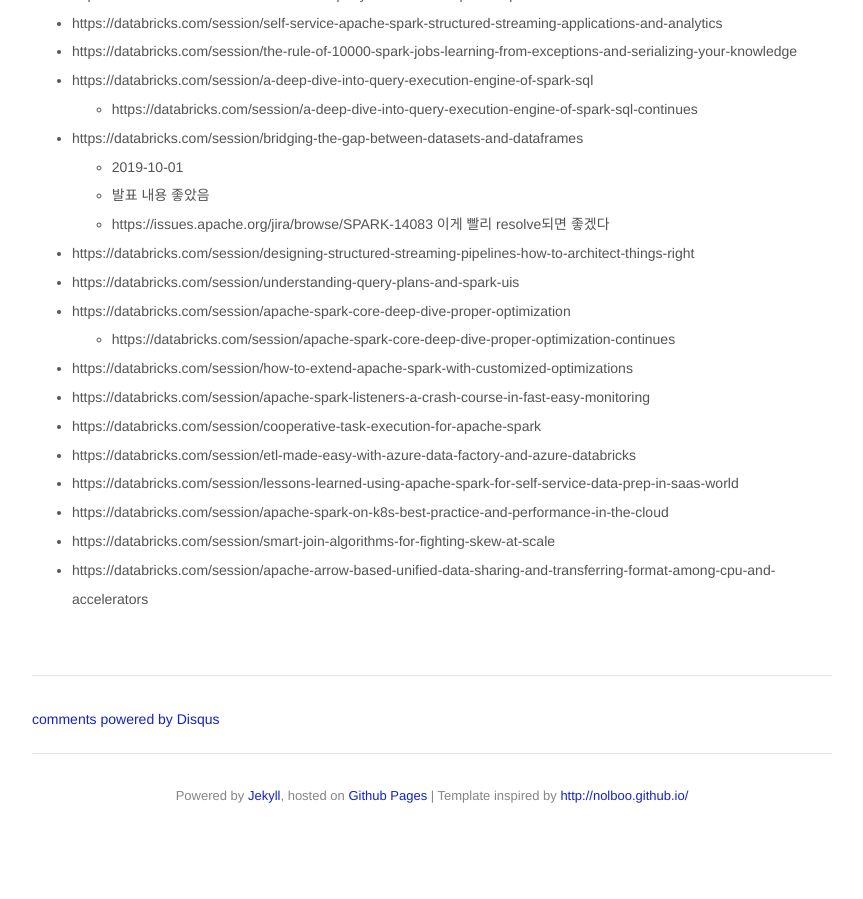
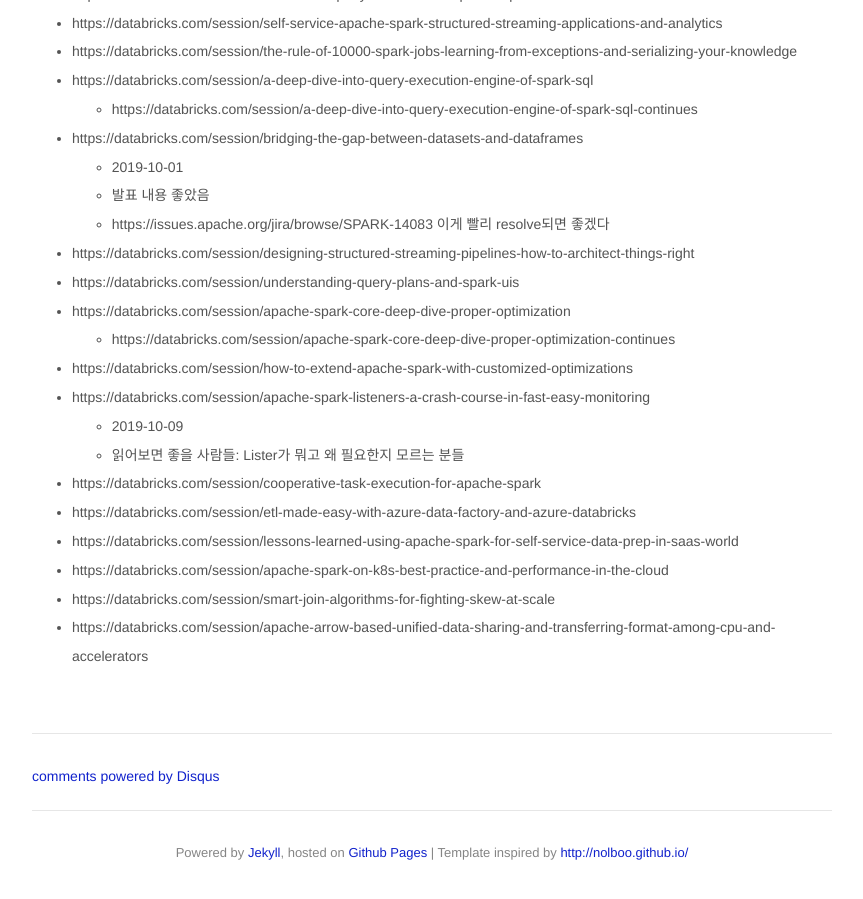
Before and after one commit to jason-heo/jason-heo.github.io, a Jekyll site: the page built from _posts/2019-09-29-spark-ai-summit-2019-na.md, in a window 1280 px wide and 900 px high, scrolled down 674 px. Shown: the whole window, without its empty margins (208-1071 px from the left). Built offline with Jekyll 4.4.1, drawn with Linux system fonts in a browser that asks for light colours; comment, search, counter and statistics services are not loaded; before the commit the page ends 1517 px from its top, so only the background shows below that.

Commit message:
Update 2019-09-29-spark-ai-summit-2019-na.md

```diff
--- a/_posts/2019-09-29-spark-ai-summit-2019-na.md
+++ b/_posts/2019-09-29-spark-ai-summit-2019-na.md
@@ -24,6 +24,8 @@
     - https://databricks.com/session/apache-spark-core-deep-dive-proper-optimization-continues
 - https://databricks.com/session/how-to-extend-apache-spark-with-customized-optimizations
 - https://databricks.com/session/apache-spark-listeners-a-crash-course-in-fast-easy-monitoring
+    - 2019-10-09
+    - 읽어보면 좋을 사람들: Lister가 뭐고 왜 필요한지 모르는 분들
 - https://databricks.com/session/cooperative-task-execution-for-apache-spark
 - https://databricks.com/session/etl-made-easy-with-azure-data-factory-and-azure-databricks
 - https://databricks.com/session/lessons-learned-using-apache-spark-for-self-service-data-prep-in-saas-world
```
